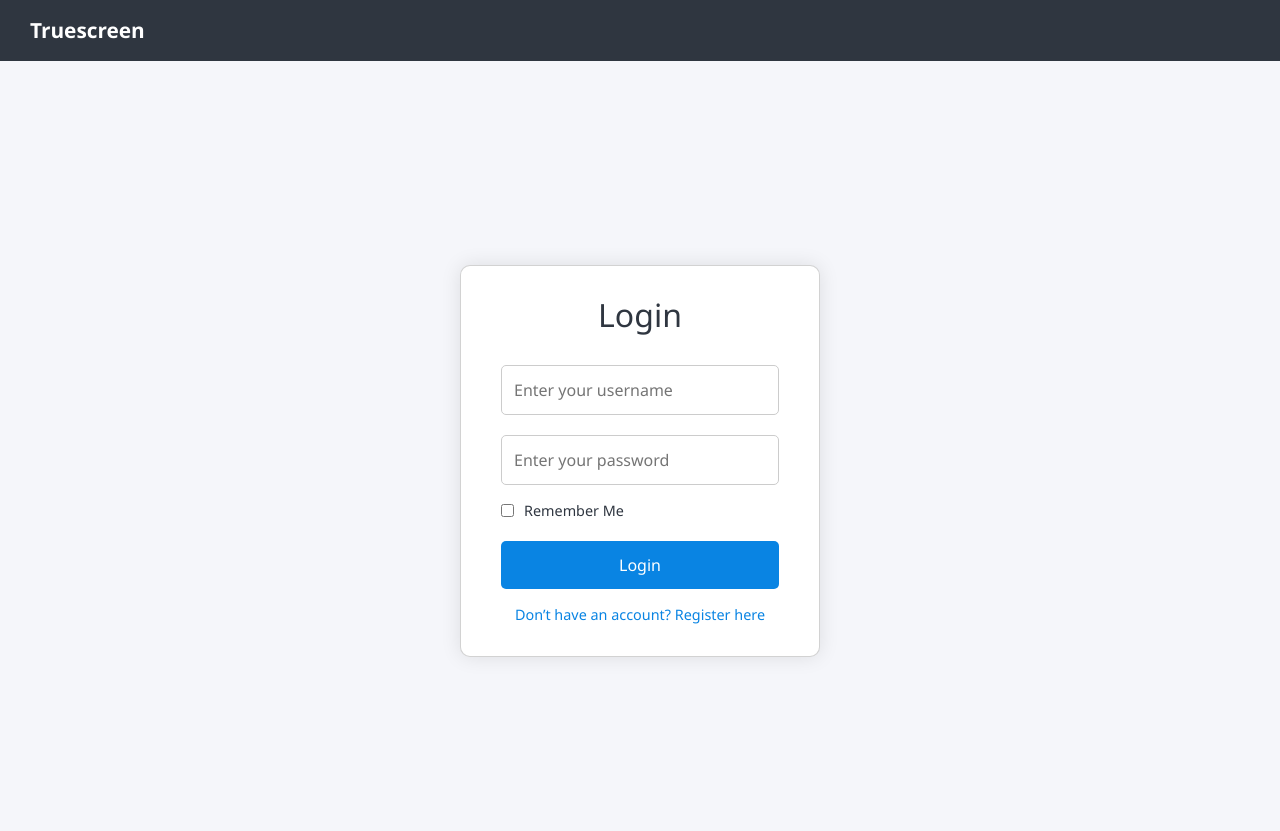
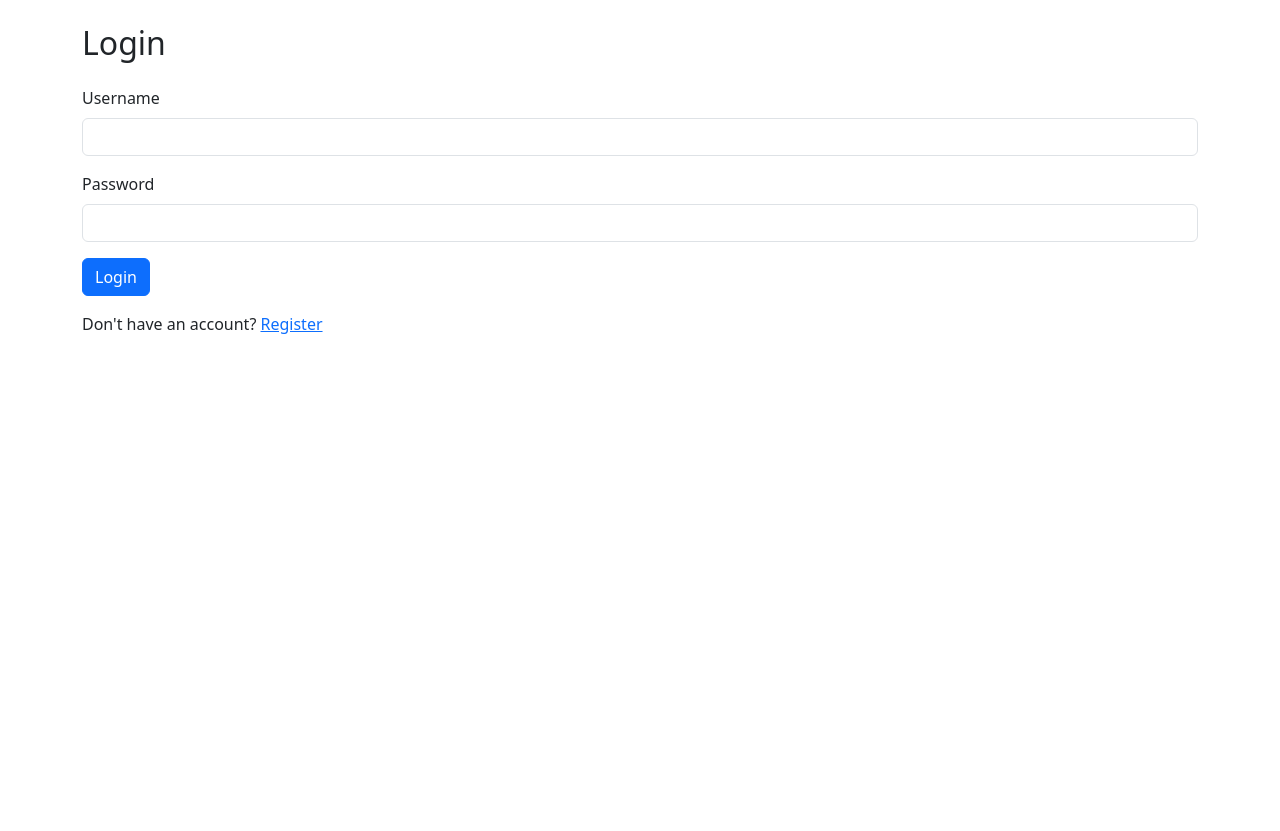
Before and after one commit to sampadapansare/truescreen, a Flask app: page /login in a window 1280 px wide. After the commit the page ends 334 px from the top, so only its background shows below. Run offline with Flask 2, Linux system fonts and the light colour scheme.

Commit message:
login.html

```diff
--- a/templates/login.html
+++ b/templates/login.html
@@ -1,123 +1,27 @@
 <!DOCTYPE html>
 <html lang="en">
 <head>
-  <meta charset="UTF-8" />
-  <meta name="viewport" content="width=device-width, initial-scale=1.0"/>
-  <title>Login</title>
-
-  <link rel="stylesheet" href="{{ url_for('static', filename='styles.css') }}" />
-  <link href="https://cdn.jsdelivr.net/npm/bootstrap@5.3.0/dist/css/bootstrap.min.css" rel="stylesheet"/>
-  <script src="https://cdn.jsdelivr.net/npm/bootstrap@5.3.0/dist/js/bootstrap.bundle.min.js"></script>
-
-  <style>
-    body {
-      margin: 0;
-      font-family: 'Segoe UI', sans-serif;
-      background: #f5f6fa;
-    }
-    .navbar {
-      background: #2f3640;
-      color: #fff;
-      padding: 15px 30px;
-      display: flex;
-      align-items: center;
-    }
-    .navbar .brand {
-      font-size: 1.3em;
-      font-weight: bold;
-    }
-    .container {
-      display: flex;
-      justify-content: center;
-      align-items: center;
-      height: calc(100vh - 60px);
-    }
-    .card {
-      background: #fff;
-      padding: 30px 40px;
-      border-radius: 10px;
-      box-shadow: 0 0 20px rgba(0,0,0,0.1);
-      width: 360px;
-    }
-    .card h2 {
-      margin-bottom: 20px;
-      color: #2f3640;
-      text-align: center;
-    }
-    .card input[type="text"],
-    .card input[type="password"] {
-      width: 100%;
-      padding: 12px;
-      margin: 10px 0;
-      border: 1px solid #ccc;
-      border-radius: 5px;
-      font-size: 1em;
-    }
-    .remember-row {
-      display: flex;
-      align-items: center;
-      gap: 10px;
-      margin: 5px 0 10px;
-      font-size: 0.9em;
-      color: #2f3640;
-    }
-    .card button {
-      width: 100%;
-      padding: 12px;
-      margin-top: 10px;
-      background: #0984e3;
-      border: none;
-      color: #fff;
-      font-size: 1em;
-      border-radius: 5px;
-      cursor: pointer;
-      transition: background 0.3s;
-    }
-    .card button:hover {
-      background: #74b9ff;
-    }
-    .card .link {
-      display: block;
-      text-align: center;
-      margin-top: 15px;
-      color: #0984e3;
-      text-decoration: none;
-      font-size: 0.9em;
-    }
-    .error {
-      color: #e84118;
-      text-align: center;
-      margin-top: 10px;
-      font-size: 0.9em;
-    }
-  </style>
+    <meta charset="UTF-8">
+    <meta name="viewport" content="width=device-width, initial-scale=1.0">
+    <title>Login</title>
+    <link href="https://cdn.jsdelivr.net/npm/bootstrap@5.3.0/dist/css/bootstrap.min.css" rel="stylesheet">
+    <script src="https://cdn.jsdelivr.net/npm/bootstrap@5.3.0/dist/js/bootstrap.bundle.min.js"></script>
 </head>
 <body>
-  <div class="navbar">
-    <div class="brand">Truescreen</div>
-  </div>
-
-  <div class="container">
-    <div class="card">
-      <h2>Login</h2>
-      <form method="POST">
-        <input type="text" name="username" placeholder="Enter your username" required />
-        <input type="password" name="password" placeholder="Enter your password" required />
-
-        <div class="remember-row">
-          <input type="checkbox" id="remember" name="remember" />
-          <label for="remember">Remember Me</label>
-        </div>
-
-        <button type="submit">Login</button>
-
-        {% if error %}
-          <div class="error">{{ error }}</div>
-        {% endif %}
-      </form>
-
-      <a href="/register" class="link">Don’t have an account? Register here</a>
+    <div class="container">
+        <h2 class="my-4">Login</h2>
+        <form action="{{ url_for('login') }}" method="POST">
+            <div class="mb-3">
+                <label for="username" class="form-label">Username</label>
+                <input type="text" class="form-control" id="username" name="username" required>
+            </div>
+            <div class="mb-3">
+                <label for="password" class="form-label">Password</label>
+                <input type="password" class="form-control" id="password" name="password" required>
+            </div>
+            <button type="submit" class="btn btn-primary">Login</button>
+            <p class="mt-3">Don't have an account? <a href="{{ url_for('register') }}">Register</a></p>
+        </form>
     </div>
-  </div>
 </body>
 </html>
```
